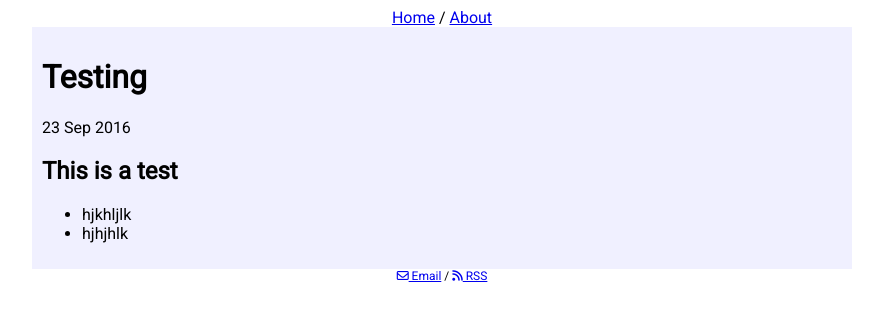
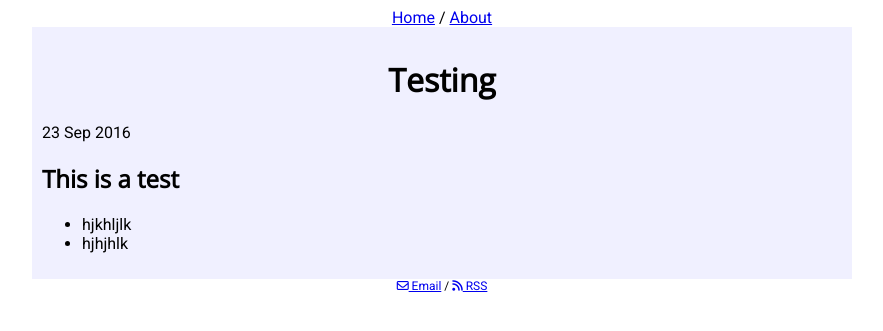
Before and after one commit to WhitepineFTC/WhitepineFTC.github.io, a Jekyll site: the page built from _posts/2016-09-21-Testing.md, in a window 1280 px wide. Shown: the top 331 px of the page, without its empty margins (198-1081 px from the left). Built offline with Jekyll 4.4.1, drawn with Linux system fonts in a browser that asks for light colours; nearby versions of some CDN libraries.

Commit message:
center headings

```diff
--- a/css/main.css
+++ b/css/main.css
@@ -23,3 +23,10 @@ footer ul {
   margin-right: auto;
   padding: 10px;
   background-color: #f0f0ff; }
+  .container h1 {
+    text-align: center;
+    text-color: #1010ff; }
+  .container h1,
+  .container h2,
+  .container h3 {
+    font-family: "Open Sans", sans-serif; }
```
Also changed, not shown: css/main.sass (+9 -0 lines).
